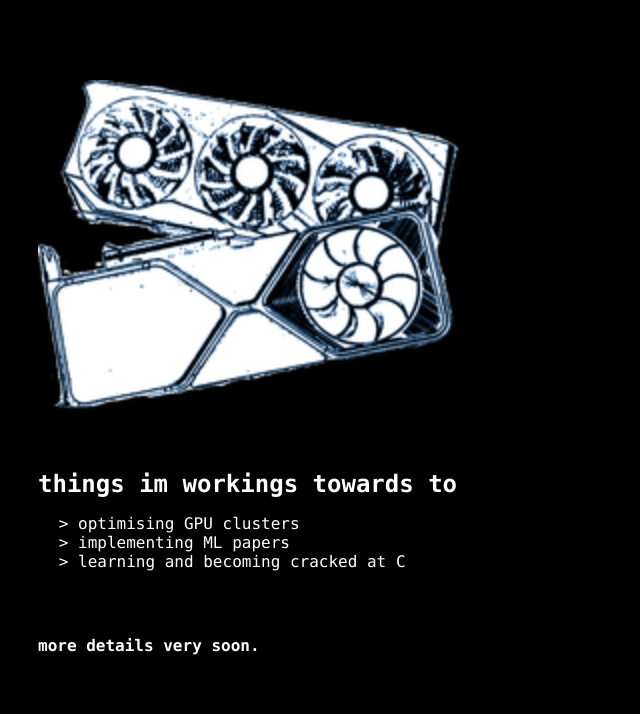
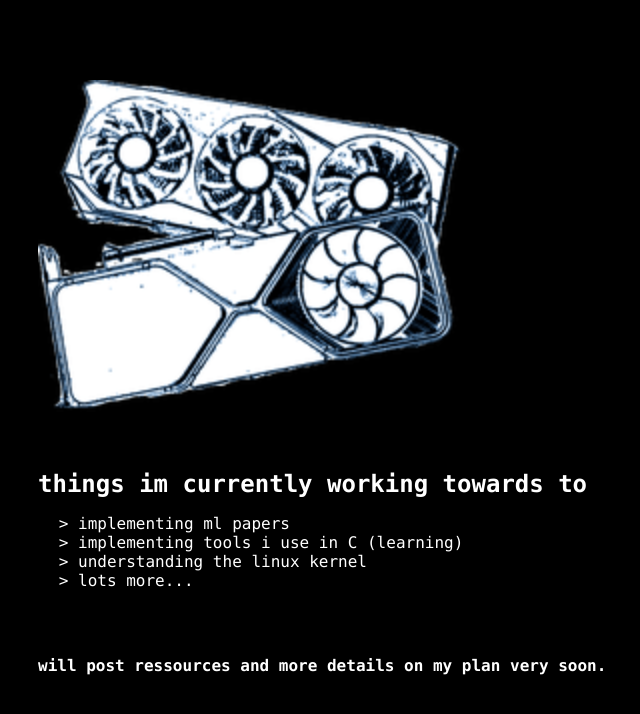
Before and after one commit to oggyfoxy/oggy.sh, a plain HTML site: page projects.html in a window 1280 px wide. Shown: the whole page, without its empty margins (277-917 px from the left). Drawn offline with Linux system fonts and the light colour scheme.

Commit message:
Final draft

```diff
--- a/projects.html
+++ b/projects.html
@@ -5,7 +5,7 @@
     <meta charset="UTF-8">
     <meta name="viewport" content="width=device-width, initial-scale=1.0">
     <link rel="icon" type="image/x-icon" href="lain.ico">
-    <title>projects</title>
+    <title>kitchen</title>
     <style>
         html,
         body {
@@ -85,17 +85,19 @@
     <br />
     <br />
 
-    <h2>things im workings towards to</h2>
+    <h2>things im currently working towards to</h2>
 
 
     <ul class="a">
-        <li>optimising GPU clusters</li>
-        <li>implementing ML papers</li>
-        <li>learning and becoming cracked at C</li>
+        <li>implementing ml papers</li>
+        <li>implementing tools i use in C (learning)</li>
+        <li>understanding the linux kernel</li>
+        <li>lots more...</li>
+
     </ul>
 
     <br />
-    <h4>more details very soon.</h4>
+    <h4>will post ressources and more details on my plan very soon.</h4>
 
 
 
```
Also changed, not shown: chamber.html (+20 -2 lines), culture.html (+7 -3 lines), index.html (+5 -1 lines), presentday_50.gif (deleted).
